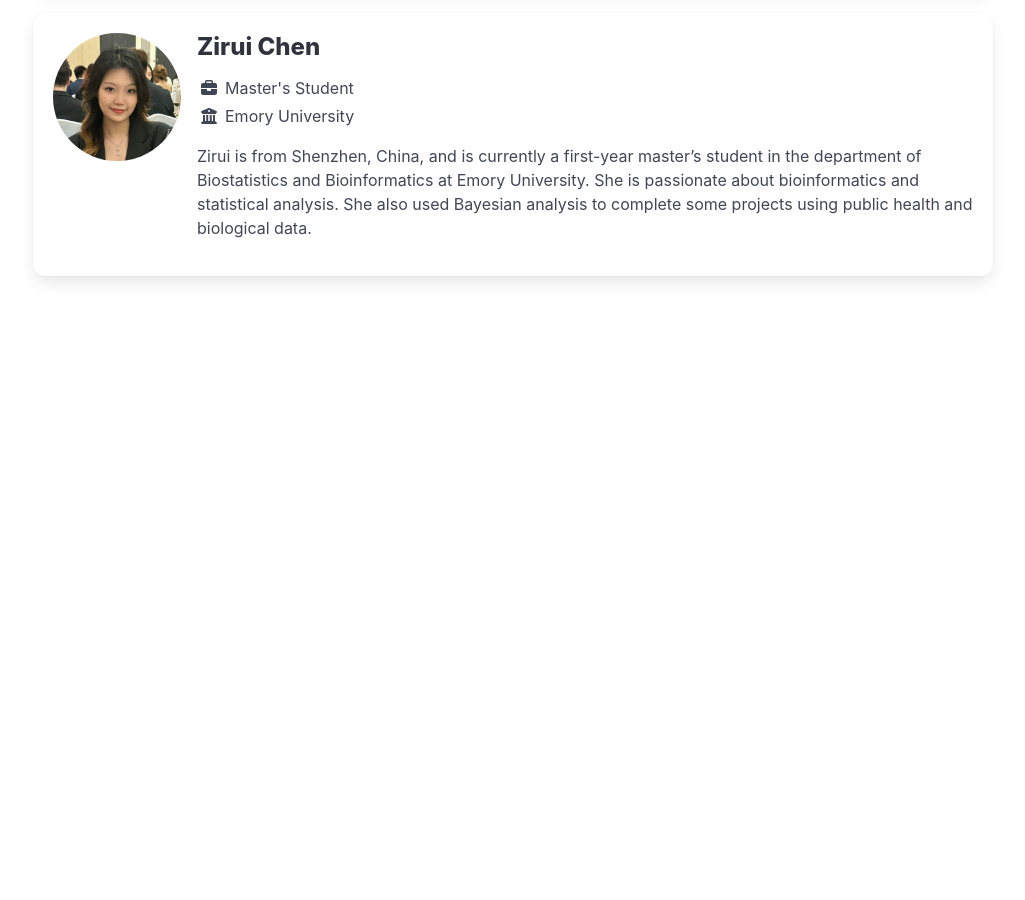
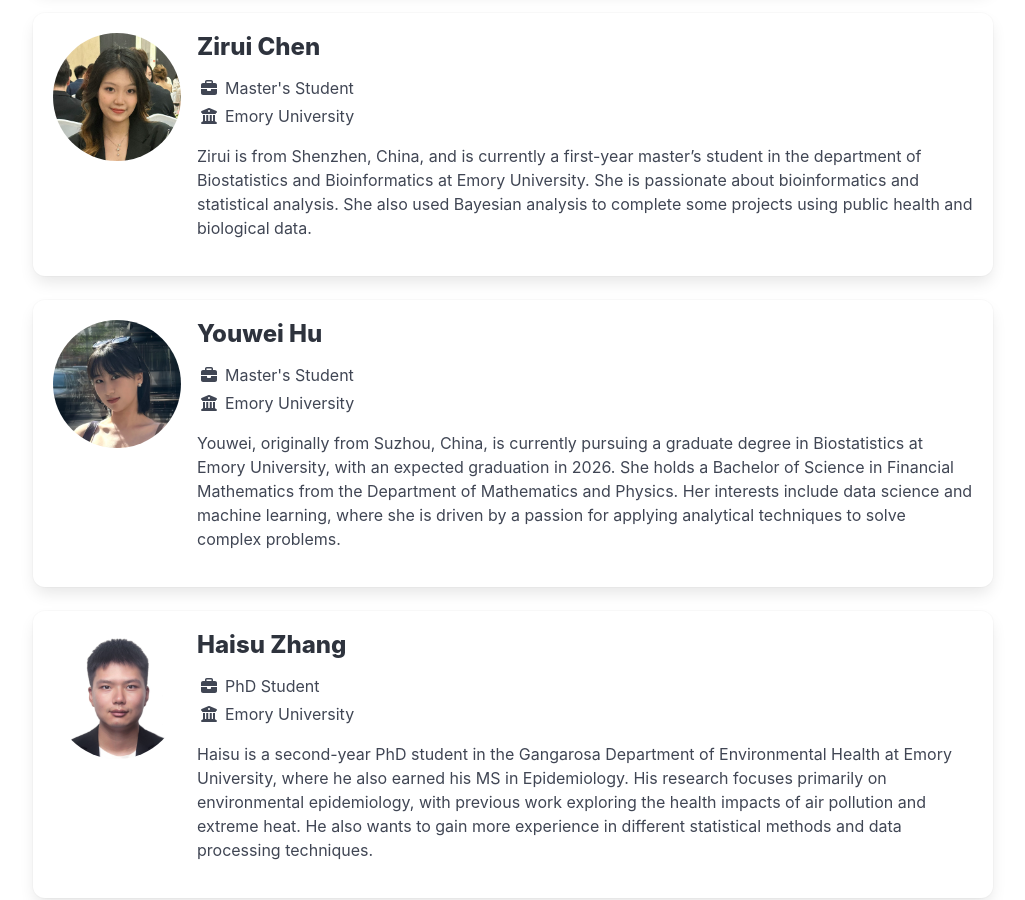
Before and after one commit to shedding-hub/shedding-hub.github.io, a Jekyll site: the page built from team.md, in a window 1280 px wide and 900 px high, scrolled down 1586 px. Shown: the whole window, without its empty margins (127-1152 px from the left). Built offline with Jekyll 4.4.1, drawn with Linux system fonts in a browser that asks for light colours; nearby versions of some CDN libraries; before the commit the page ends 1910 px from its top, so only the background shows below that.

Commit message:
Add Haisu and Youwei to the team page.

```diff
--- a/_data/team.yaml
+++ b/_data/team.yaml
@@ -37,3 +37,15 @@ zirui:
   institution: Emory University
   job: Master's Student
   description: Zirui is from Shenzhen, China, and is currently a first-year master's student in the department of Biostatistics and Bioinformatics at Emory University. She is passionate about bioinformatics and statistical analysis. She also used Bayesian analysis to complete some projects using public health and biological data.
+youwei:
+  first: Youwei
+  last: Hu
+  institution: Emory University
+  job: Master's Student
+  description: Youwei, originally from Suzhou, China, is currently pursuing a graduate degree in Biostatistics at Emory University, with an expected graduation in 2026. She holds a Bachelor of Science in Financial Mathematics from the Department of Mathematics and Physics. Her interests include data science and machine learning, where she is driven by a passion for applying analytical techniques to solve complex problems.
+haisu:
+  first: Haisu
+  last: Zhang
+  institution: Emory University
+  job: PhD Student
+  description: Haisu is a second-year PhD student in the Gangarosa Department of Environmental Health at Emory University, where he also earned his MS in Epidemiology. His research focuses primarily on environmental epidemiology, with previous work exploring the health impacts of air pollution and extreme heat. He also wants to gain more experience in different statistical methods and data processing techniques.
```
Also changed, not shown: assets/team/haisu.jpg (added), assets/team/youwei.jpg (added).
